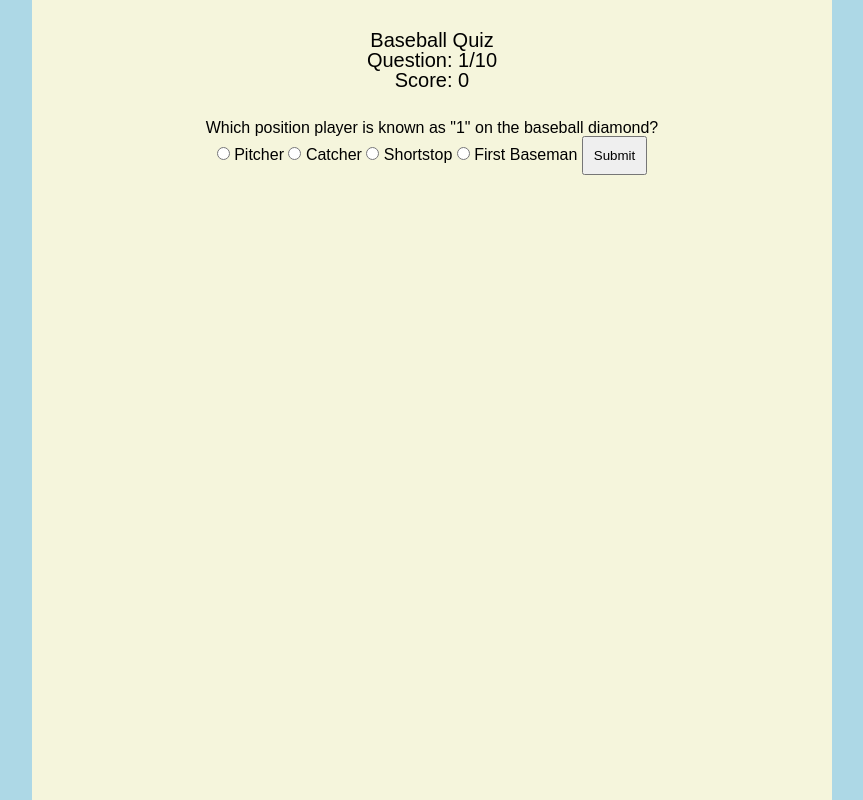
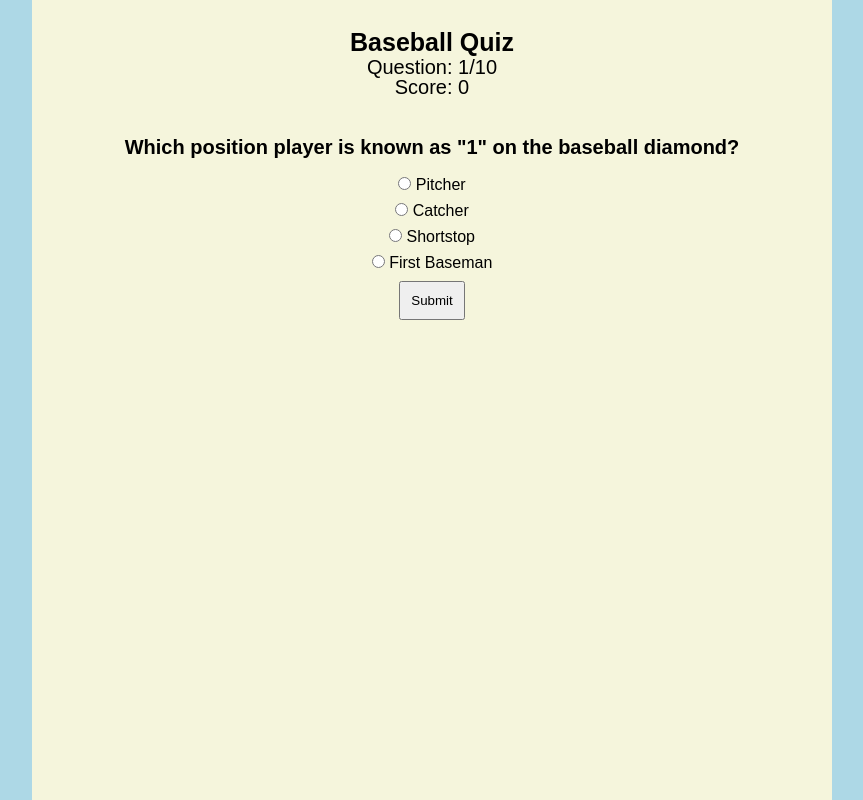
Before and after one commit to beccasiegal/baseball-quiz, a plain HTML site: page index.html in a window 1280 px wide. Both pictures are taken after a click on the button "Step Up to the Plate!". Shown: the whole page, without its empty margins (208-1071 px from the left). Drawn offline with nearby package versions, Linux system fonts and the light colour scheme; a web font is replaced by a local one.

Commit message:
Update style.css

```diff
--- a/style.css
+++ b/style.css
@@ -41,3 +41,26 @@ img {
 button {
   padding: 10px;
 }
+
+h1 {
+  font-weight: bold;
+  font-size: 25px;
+  margin-bottom: 2px;
+}
+h2{
+  font-weight: bold;
+  font-size: 20px;
+  margin: 10px 0;
+}
+
+label{
+  display: block;
+  margin: 10px 0;
+}
+
+.questionAnswerForm p{
+  margin: 10px 0;
+}
+strong{
+  font-weight: bold;
+}
```
